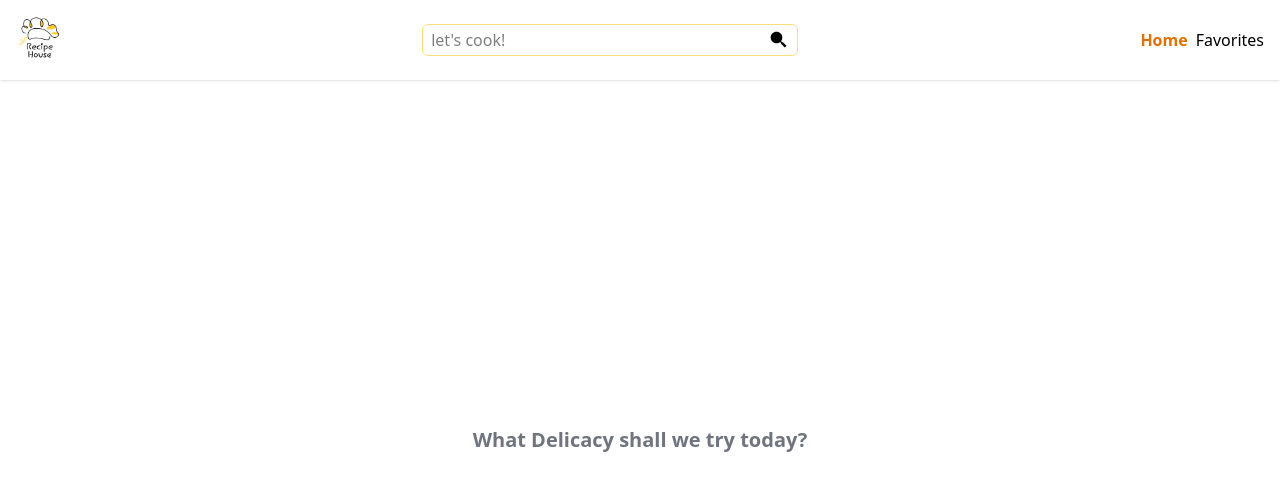
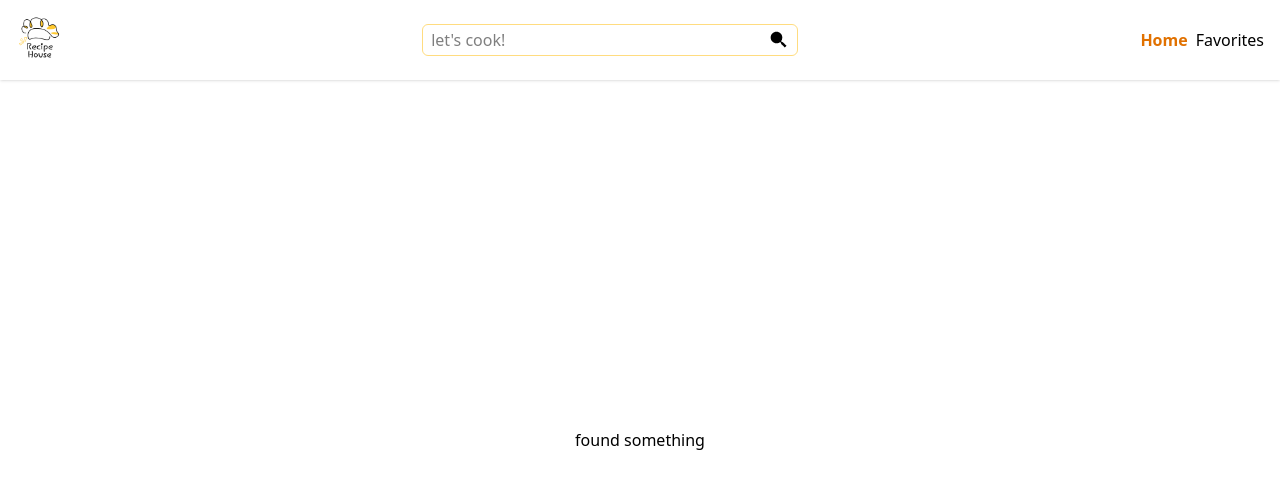
Before and after one commit to kirollos-sedhom/React-practice, a React (Vite) app: page / in a window 1280 px wide. Shown: the top 490 px of the page. Built offline with nearby package versions, Linux system fonts and the light colour scheme.

Commit message:
set up recipe context

```diff
--- a/src/components/RecipeApp/RecipeApp.tsx
+++ b/src/components/RecipeApp/RecipeApp.tsx
@@ -1,4 +1,4 @@
-import React from "react";
+import React, { createContext, useContext, useState } from "react";
 import { BrowserRouter, Routes, Route } from "react-router-dom";
 import RecipeHome from "./RecipeHome";
 import RecipeFav from "./RecipeFav";
@@ -32,8 +32,19 @@ ingredients
 clicking the "favorites" button from the navbar:
 allows you to see all your favorite recipes
 */
+type RecipeContextType = {
+  recipeData: any[];
+  setRecipeData: React.Dispatch<React.SetStateAction<never[]>>;
+};
+export const RecipeContext = createContext<RecipeContextType>({
+  recipeData: [],
+  setRecipeData: () => {},
+});
+
 export default function RecipeApp() {
+  const [recipeData, setRecipeData] = useState([]);
   return (
+    <RecipeContext.Provider value={{ recipeData, setRecipeData }}>
       <BrowserRouter>
         <Routes>
           <Route element={<Layout />}>
@@ -42,5 +53,6 @@ export default function RecipeApp() {
           </Route>
         </Routes>
       </BrowserRouter>
+    </RecipeContext.Provider>
   );
 }
--- a/src/components/RecipeApp/RecipeHome.tsx
+++ b/src/components/RecipeApp/RecipeHome.tsx
@@ -1,11 +1,18 @@
-import React from "react";
+import React, { useContext } from "react";
+import { RecipeContext } from "./RecipeApp";
 
 export default function RecipeHome() {
+  const { recipeData } = useContext(RecipeContext);
+  console.log(recipeData);
   return (
     <div className="flex-1 flex items-center justify-center">
-      <p className="text-xl text-gray-900/60 font-semibold">
-        What Delicacy shall we try today?
-      </p>
+      {recipeData ? (
+        <p>found something</p>
+      ) : (
+        <p className="text-xl text-gray-900/60 font-semibold">
+          What Delicacy shall we try today?
+        </p>
+      )}
     </div>
   );
 }
--- a/src/components/RecipeApp/RecipeNavBar.tsx
+++ b/src/components/RecipeApp/RecipeNavBar.tsx
@@ -1,12 +1,14 @@
-import React, { useEffect, useState } from "react";
+import React, { useContext, useEffect, useState } from "react";
 import { Link, NavLink } from "react-router-dom";
 import { BiSolidSearchAlt2 } from "react-icons/bi";
+import { RecipeContext } from "./RecipeApp";
 
 export default function RecipeNavBar() {
-  const [data, setData] = useState(null);
+  // const [data, setData] = useState(null);
   const [isLoading, setIsLoading] = useState(false);
   const [error, setError] = useState("");
   const [searchValue, setSearchValue] = useState("");
+  const { setRecipeData } = useContext(RecipeContext);
 
   async function getData(query: string) {
     const APIkey = import.meta.env.VITE_RECIPE_KEY;
@@ -20,7 +22,7 @@ export default function RecipeNavBar() {
       }
       const json = await response.json();
       console.log(json);
-      setData(json);
+      setRecipeData(json);
     } catch (error) {
       if (error instanceof Error) {
         setError(error.message);
```
Lines whose indentation alone changed are shown as unchanged.
